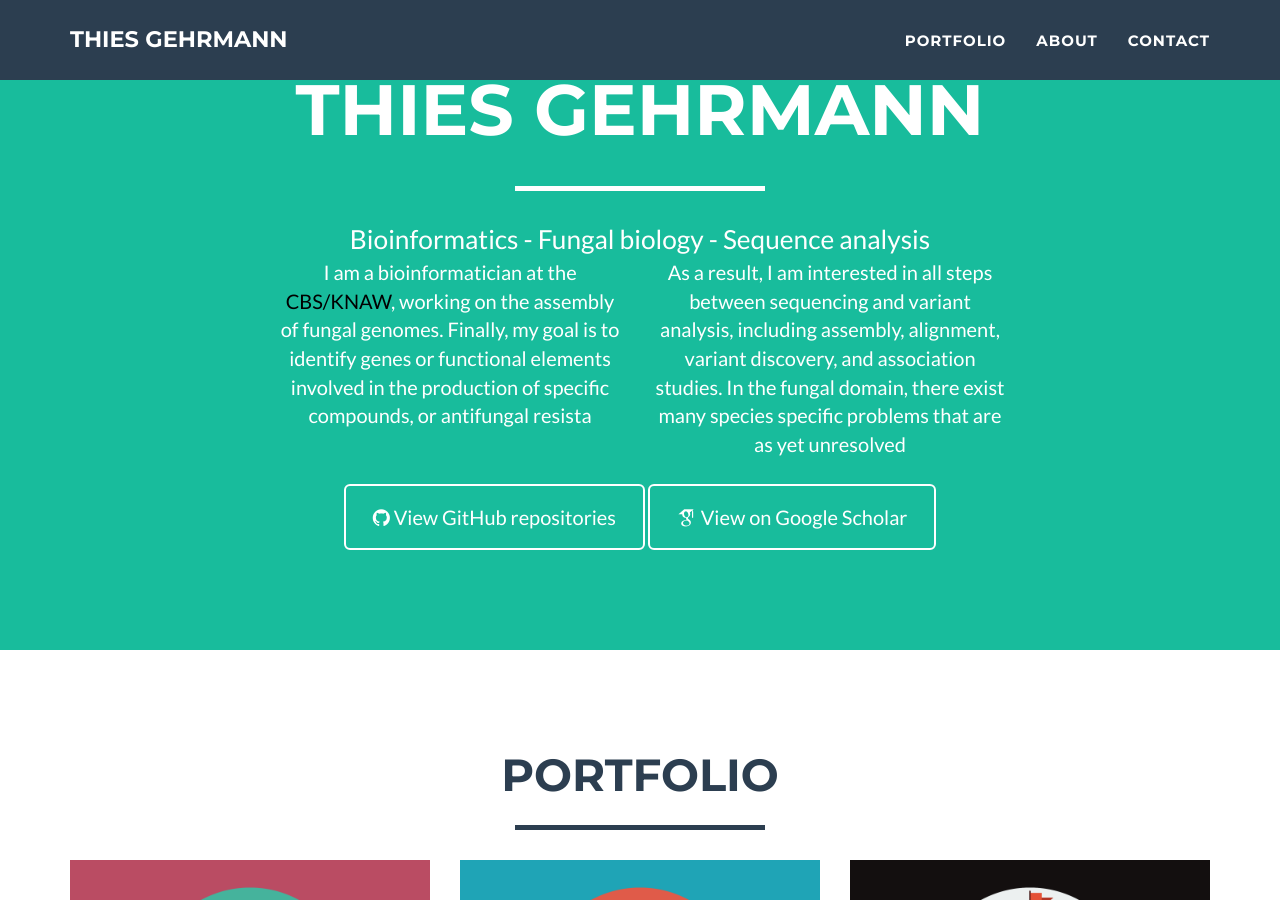
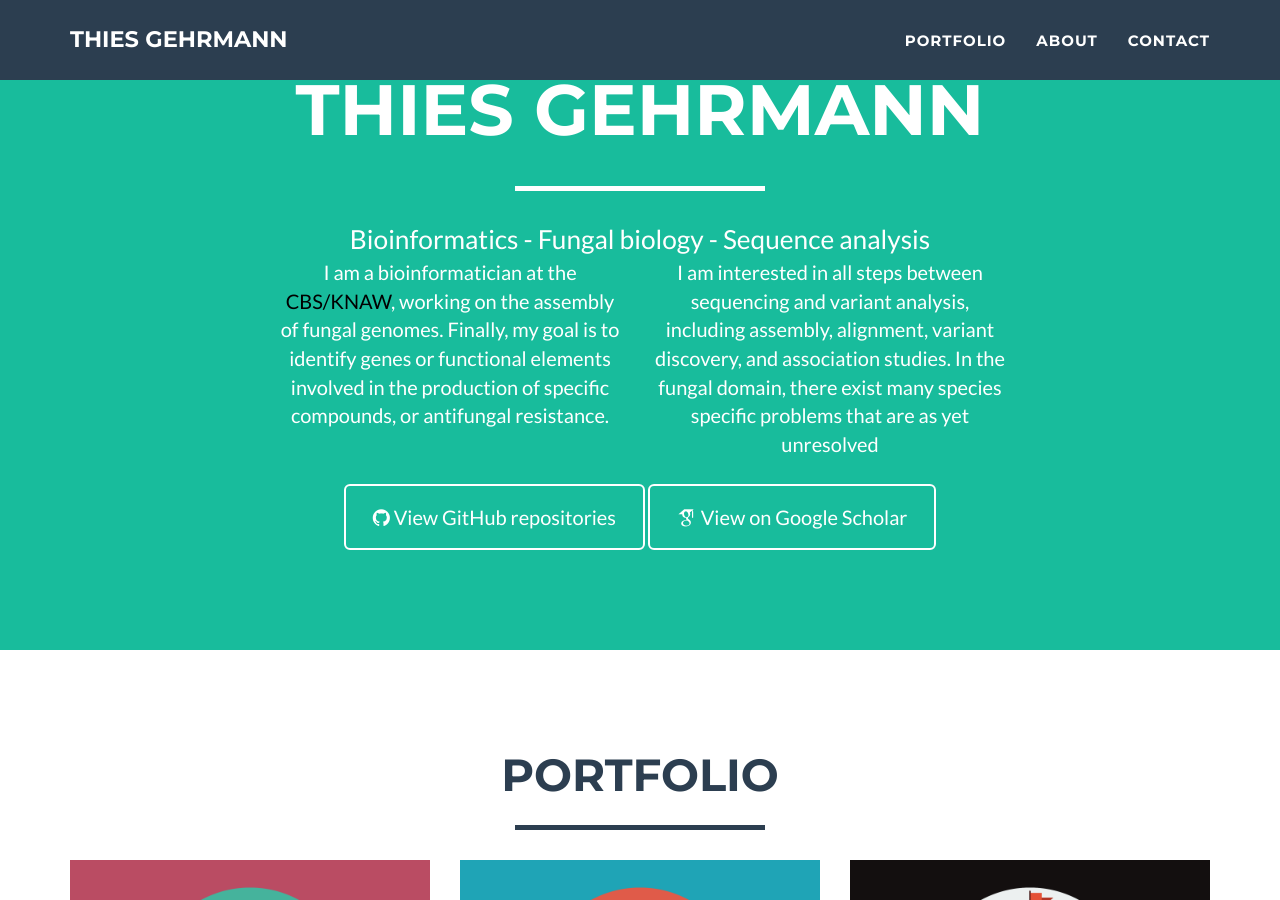
Before and after one commit to thiesgehrmann/thiesgehrmann.github.io, a Jekyll site: the page built from index.html, in a window 1280 px wide and 900 px high, scrolled down 485 px. Built offline with Jekyll 4.4.1, drawn with Linux system fonts in a browser that asks for light colours; some web fonts are replaced.

Commit message:
shuffling

```diff
--- a/_includes/header.html
+++ b/_includes/header.html
@@ -11,13 +11,14 @@
                     </div>
                 </div>
 
+                <br/><br/>
 
                 <div class="col-lg-12">
                   <div class="col-lg-4 col-lg-offset-2">
-                      <p>I am a bioinformatician at the <a href="http://cbs.knaw.nl" class="greenlink">CBS/KNAW</a>, working on the assembly of fungal genomes. Finally, my goal is to identify genes or functional elements involved in the production of specific compounds, or antifungal resista
+                      <p>I am a bioinformatician at the <a href="http://cbs.knaw.nl" class="greenlink">CBS/KNAW</a>, working on the assembly of fungal genomes. Finally, my goal is to identify genes or functional elements involved in the production of specific compounds, or antifungal resistance.
                   </div>
                   <div class="col-lg-4">
-                      <p>As a result, I am interested in all steps between sequencing and variant analysis, including assembly, alignment, variant discovery, and association studies. In the fungal domain, there exist many species specific problems that are as yet unresolved
+                      <p>I am interested in all steps between sequencing and variant analysis, including assembly, alignment, variant discovery, and association studies. In the fungal domain, there exist many species specific problems that are as yet unresolved
                   </div>
 
                   <div class="col-lg-8 col-lg-offset-2 text-center">
```
Also changed, not shown: 1 other file.
